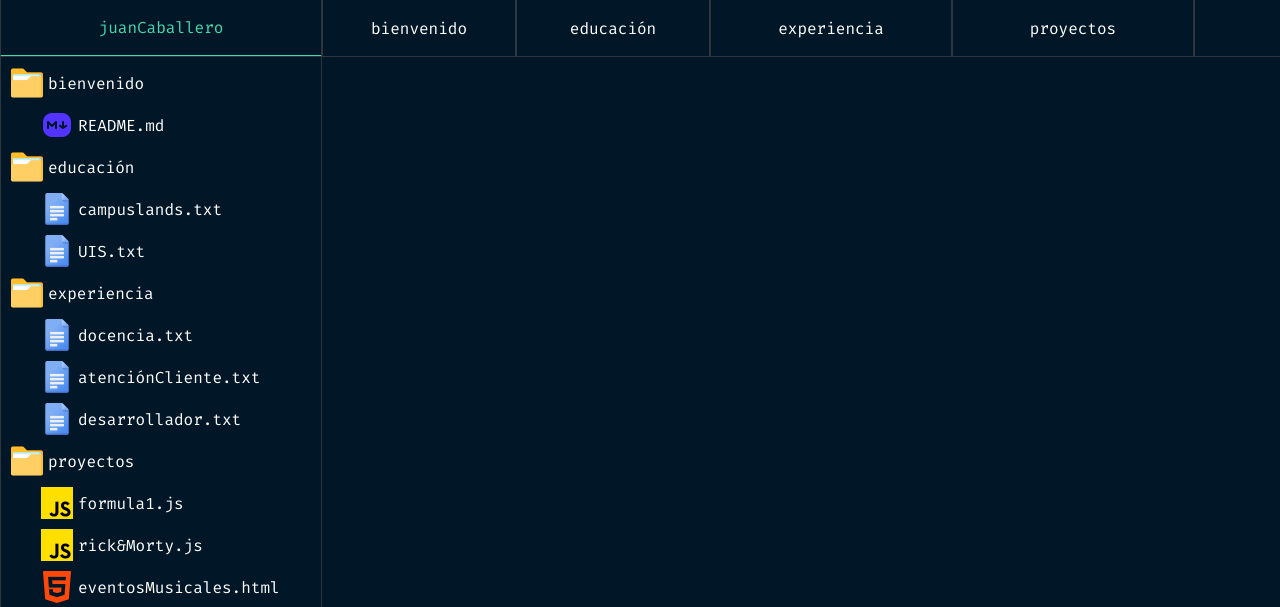
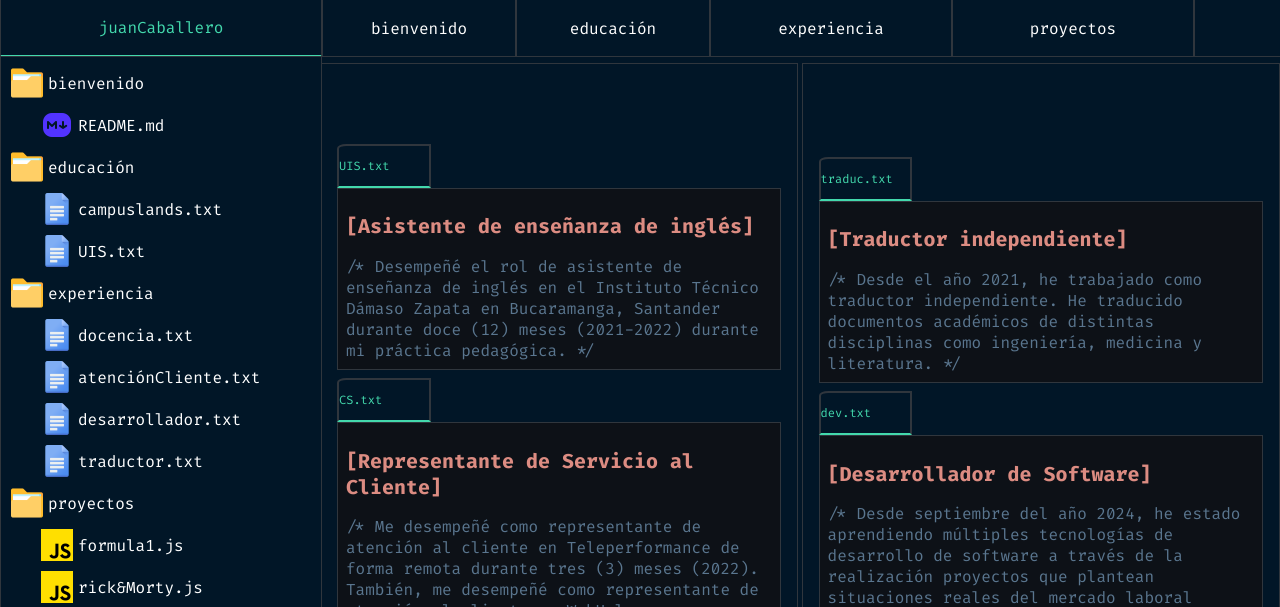
Before and after one commit to juandacf/portfolioDev, a plain HTML site: page index.html in a window 1280 px wide. Shown: the top 607 px of the page. Drawn offline with Linux system fonts and the light colour scheme.

Commit message:
experience component created

```diff
--- a/JS/app.js
+++ b/JS/app.js
@@ -1,11 +1,12 @@
 import './components/introduction.js'
 import './components/education.js'
+import './components/experience.js'
 
 const headerButtons = document.getElementsByClassName("header__element");
 const mainContainer = document.querySelector('#middleContainer');
 const folders = document.getElementsByClassName("folder");
 
-//  mainContainer.innerHTML= '<self-education> </self-education>';
+ mainContainer.innerHTML= '<self-experience> </self-experience>';
 
  //esconder los folders
 for(let folder of folders){
--- /dev/null
+++ b/JS/components/experience.js
@@ -0,0 +1,63 @@
+class experience extends HTMLElement{
+    constructor(){
+        super();
+    }
+
+    connectedCallback(){
+        this.innerHTML= `
+        <div class="education__Container">
+            <div class="education__part" id="education__left">
+                <div class="education__container">
+                    <p class="tab__name">UIS.txt</p>
+                    <div class="education__left__container education__container__background">
+                        <h2 class="introduction__string education__container__background education__title">[Asistente de enseñanza de inglés]</h2>
+                        <p class="education__container__background education__container__textColor">
+                            /* Desempeñé el rol de asistente de enseñanza de inglés en el Instituto Técnico Dámaso Zapata en Bucaramanga, Santander durante doce (12) meses (2021-2022) durante mi práctica pedagógica. */
+                            <br>
+                        </p>
+                    </div>
+                </div>
+
+                <div class="education__container">
+                    <p class="tab__name">CS.txt</p>
+                    <div class="education__left__container education__container__background">
+                        <h2 class="introduction__string education__container__background education__title">[Representante de Servicio al Cliente]</h2>
+                        <p class="education__container__background education__container__textColor">
+                            /* Me desempeñé como representante de atención al cliente en Teleperformance de forma remota durante tres (3) meses (2022). <br>
+                            También, me desempeñé como representante de atención al cliente en WebHelp en Bucaramanga desde Junio (2023) hasta Abril (2024). */
+                            <br>
+                        </p>
+                    </div>
+                </div>
+            </div>
+
+            <div class="education__part" id="education__right">
+                <div class="education__container">
+                    <p class="tab__name">traduc.txt</p>
+                    <div class="education__left__container education__container__background">
+                        <h2 class="introduction__string education__container__background education__title">[Traductor independiente]</h2>
+                        <p class="education__container__background education__container__textColor">
+                            /* Desde el año 2021, he trabajado como traductor independiente. He traducido documentos académicos de distintas disciplinas como ingeniería, medicina y literatura. */
+                            <br>
+                        </p>
+                    </div>
+                </div>
+
+                <div class="education__container">
+                    <p class="tab__name">dev.txt</p>
+                    <div class="education__left__container education__container__background">
+                        <h2 class="introduction__string education__container__background education__title">[Desarrollador de Software]</h2>
+                        <p class="education__container__background education__container__textColor">
+                            /* Desde septiembre del año 2024, he estado aprendiendo múltiples tecnologías de desarrollo de software a través de la realización proyectos que plantean situaciones reales del mercado laboral utilizando tecnologías de backend y frontend */
+                            <br>
+                        </p>
+                    </div>
+                </div>
+            </div>
+        </div>
+
+        `
+    }
+}
+
+customElements.define("self-experience", experience);
--- a/index.html
+++ b/index.html
@@ -38,6 +38,8 @@
                 atenciónCliente.txt</div>
             <div class="file tab__experience"><img class="file__image" src="./media/icons/document_icon.png" alt="">
                 desarrollador.txt</div>
+                <div class="file tab__experience"><img class="file__image" src="./media/icons/document_icon.png" alt="">
+                    traductor.txt</div>
             <div class="folder" id="container_proyects"><img src="./media/icons/folder.png" alt=""
                     class="file__image">proyectos</div>
             <div class="file tab__proyect"><img class="file__image" src="./media/icons/js.png" alt=""> formula1.js</div>
@@ -57,6 +59,18 @@
     <div id="middleContainer">
 
     </div>
+
+    <footer>
+        <div class="footer__element" id="footer__findmein">findMeIn:</div>
+        <div class="footer__element" id="footer__instagram">
+            <img class="footer__img" src="./media/icons/instagram.png" alt="">
+        </div>
+        <div class="footer__element" id="footer__linkedin">
+            <img class="footer__img" src="./media/icons/linkedin.png" alt="">
+        </div>
+        <div class="footer__element" id="footer__github">
+            <img class="footer__img" src="./media/icons/github.png" alt="">
+        </div>
     <footer>
         <div class="footer__element" id="footer__findmein">findMeIn:</div>
         <div class="footer__element" id="footer__instagram"> <img class="footer__img" src="./media/icons/instagram.png"
```
